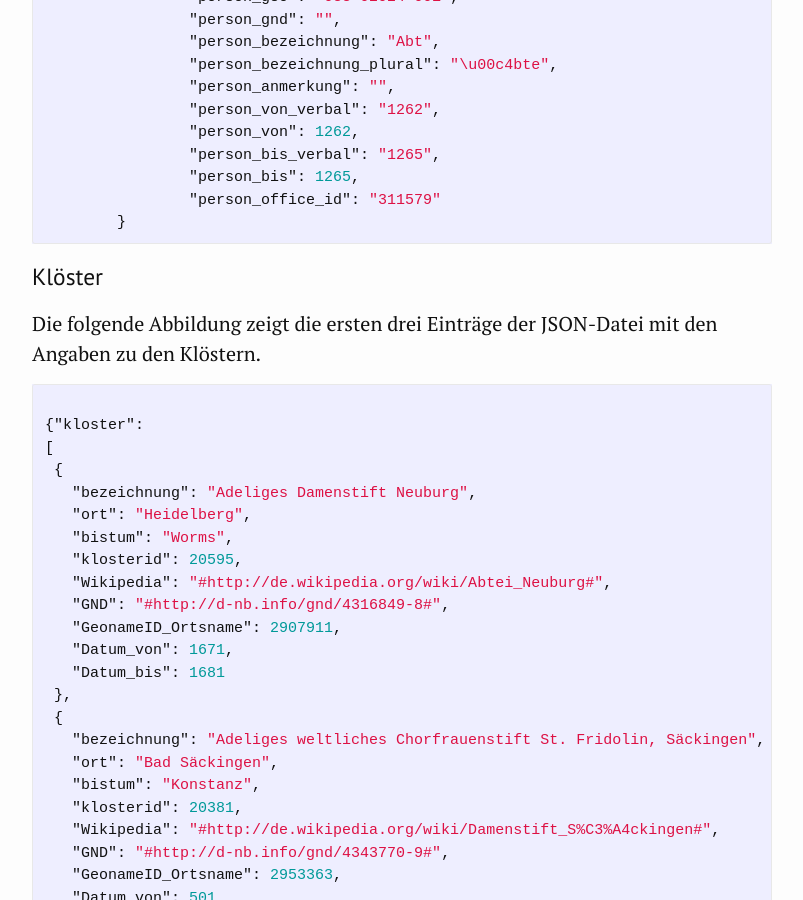
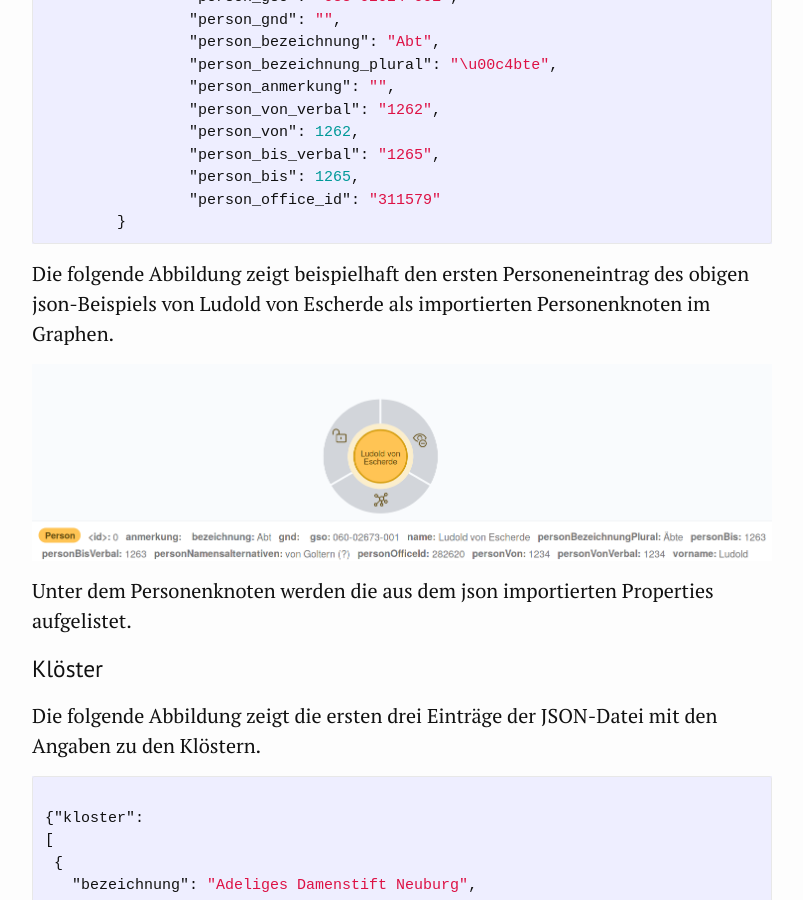
Before and after one commit to kuczera/Graphentechnologien, a Jekyll site: the page built from docs/70_JSON-Import_Germania_Sacra.md, in a window 1280 px wide and 900 px high, scrolled down 1356 px. Shown: the whole window, without its empty margins (238-1041 px from the left). Built offline with Jekyll 4.4.1, drawn with Linux system fonts in a browser that asks for light colours.

Commit message:
Personenknotenbeispiel hinzugefügt

````diff
--- a/docs/70_JSON-Import_Germania_Sacra.md
+++ b/docs/70_JSON-Import_Germania_Sacra.md
@@ -54,6 +54,12 @@ Die Daten des Projekts umfassen z.B. Angaben zu Namen, Namensalternativen, Daten
 		"person_office_id": "311579"
 	}
 ```
+
+Die folgende Abbildung zeigt beispielhaft den ersten Personeneintrag des obigen json-Beispiels von Ludold von Escherde als importierten Personenknoten im Graphen.
+
+![Personenknoten von Ludold von Escherde in der Graphdatenbank](Bilder/Germania-Sacra-Personenknoten-mit-Properties.png)
+
+Unter dem Personenknoten werden die aus dem json importierten Properties aufgelistet.
 
 
 ### Klöster
````
Also changed, not shown: docs/Bilder/Germania-Sacra-Personenknoten-mit-Properties.png (added).
